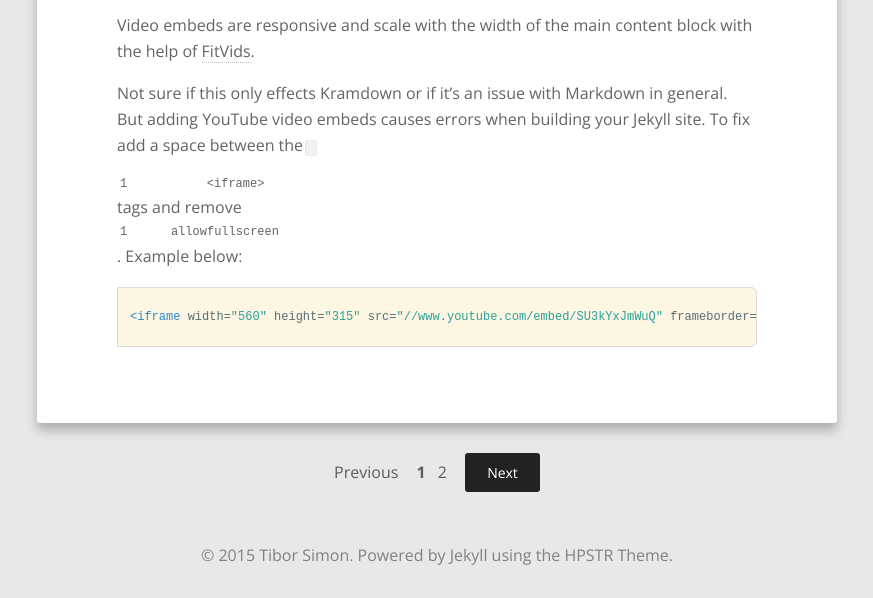
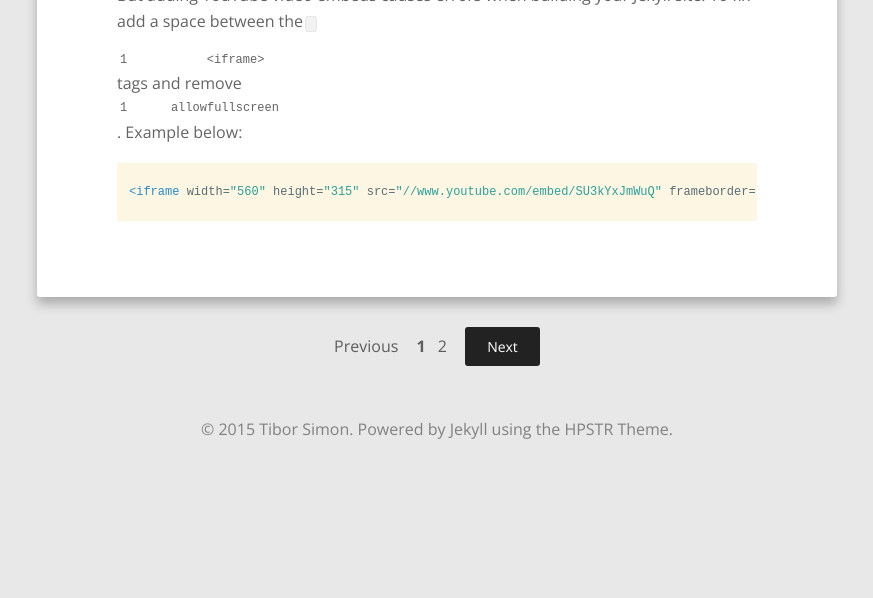
Before and after one commit to tiborsimon/tiborsimon.github.io, a Jekyll site: the page built from index.html, in a window 1280 px wide and 1400 px high, scrolled down 5355 px, cut to the strip 802-1400 px from the top of the window. Shown: the whole strip, without its empty margins (203-1076 px from the left). Built offline with Jekyll 4.4.1, drawn with Linux system fonts in a browser that asks for light colours; nearby versions of some CDN libraries; the list of posts is cut into pages by our own code; after the commit the page ends 6629 px from its top, so only the background shows below that.

Commit message:
Update _pygments.scss

```diff
--- a/_sass/_pygments.scss
+++ b/_sass/_pygments.scss
@@ -1,5 +1,7 @@
 table.highlighttable {
   border-collapse: collapse;
+  @include border-radius(0, 6px, 6px, 0);
+  border: 1px solid darken($body-color, 5);
 }
 table.highlighttable tr td {
   padding: 0;
@@ -10,20 +12,16 @@
   margin-bottom: 15px;
   background: #ddd;
   padding-right: 3px;
-  border-style: solid;
-  border-top: 1px darken($body-color, 5);
-  border-left: 1px darken($body-color, 5);
-  border-bottom: 1px darken($body-color, 5);
-  border-right: none;
-  @include border-radius(6px, 0, 0, 6px);
+  pre {
+      position: relative;
+      margin: 0;
+      padding: 1em;
+  }
 }
 .highlight {
-    margin-bottom: 1.5em;
     @include font(12);
     color: #586e75;
-    border: 1px solid darken($body-color, 5);
     background-color: #fdf6e3;
-    @include border-radius(0, 6px, 6px, 0);
     pre {
         position: relative;
         margin: 0;
```
